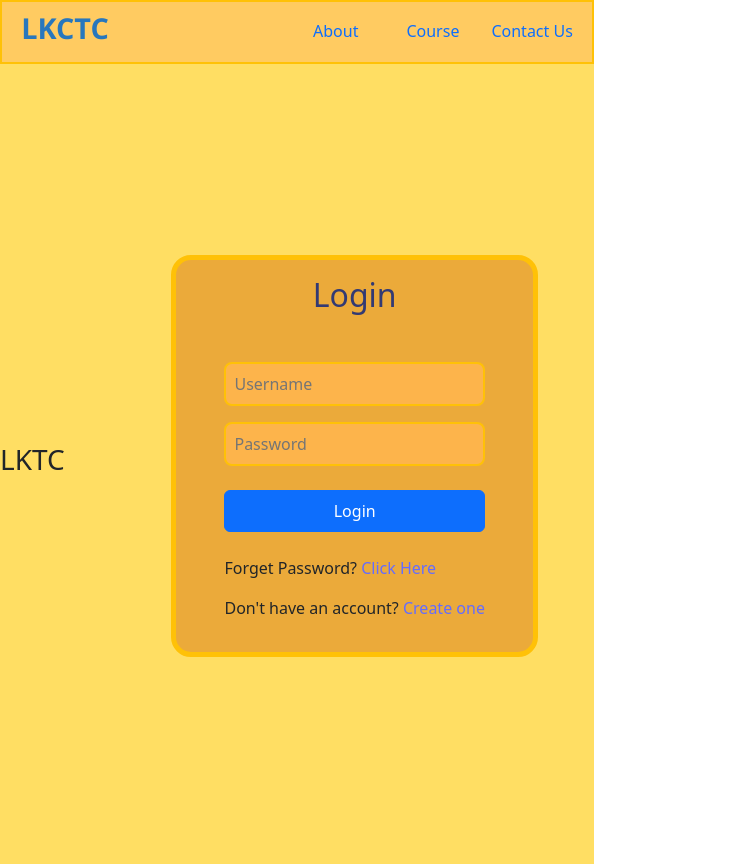
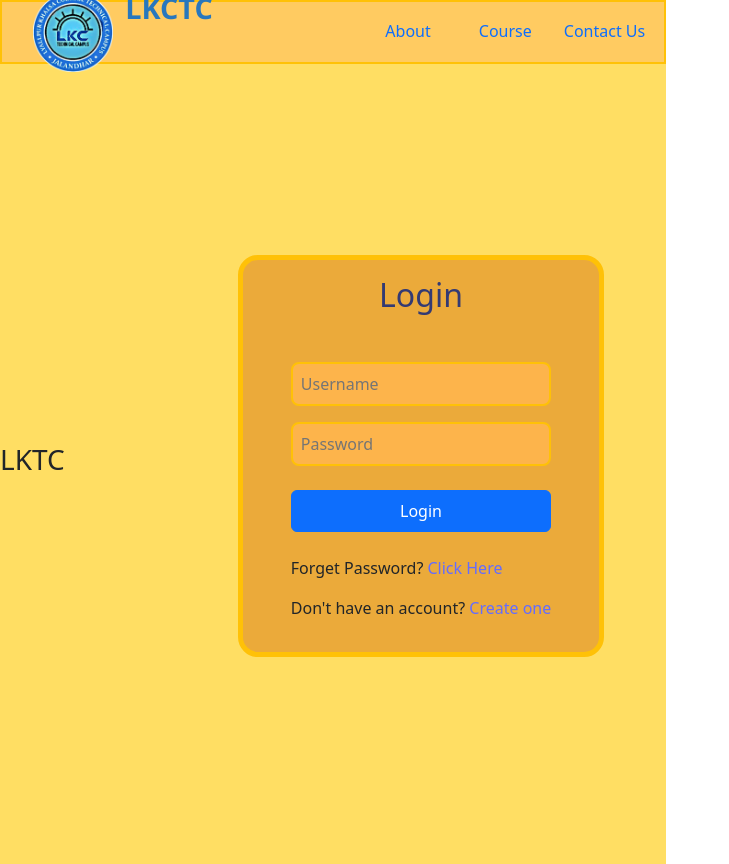
Before and after one commit to codebyanshu/College_Management_System, a React (Vite) app: page / in a window 1280 px wide. Shown: the whole page, without its empty margins (0-729 px from the left). Built offline with nearby package versions, Linux system fonts and the light colour scheme; the HTML template or start-up script is replaced by a standard one.

Commit message:
saved previous change

```diff
--- a/src/App.css
+++ b/src/App.css
@@ -23,6 +23,11 @@
     justify-content: flex-end;
     gap: 2rem;
   }
+  .cName{
+    display: grid;
+    grid-template-columns: 0.5fr 2fr;
+    /* gap: 1rem; */
+  }
   .cName h1
   {
     margin-top: 8px;
@@ -30,6 +35,7 @@
     font-weight: 700;
     font-family: 'Segoe UI';
     color: #2877bd;
+
   }
 
 }
@@ -50,3 +56,9 @@
     flex-grow: 2;
   }
 }
+
+.lkc-img img{
+  height: 5rem;
+  width: 5rem;
+
+}
--- a/src/screens/Login.jsx
+++ b/src/screens/Login.jsx
@@ -1,5 +1,5 @@
 import React from "react";
-
+import img from "../assets/Lkc.png"
 let style = {
   backgroundColor: "rgb(235, 170, 58)",
   borderRadius: "20px",
@@ -21,9 +21,11 @@ function Login_head() {
     <nav>
       <div
         className="headbody"
-        style={{ backgroundColor: "#FFCB61", border: "2px solid #FFC107" }}
-      >
+        style={{ backgroundColor: "#FFCB61", border: "2px solid #FFC107" }}>
         <div className="cName">
+          <div className="container lkc-img">
+            <img src={img} alt="lkc" />
+          </div>
           <h1 className="mt-4 mt-sm-0">
             <a className="nav-link" href="#">
               LKCTC
```
Also changed, not shown: src/assets/Lkc.png (added).
